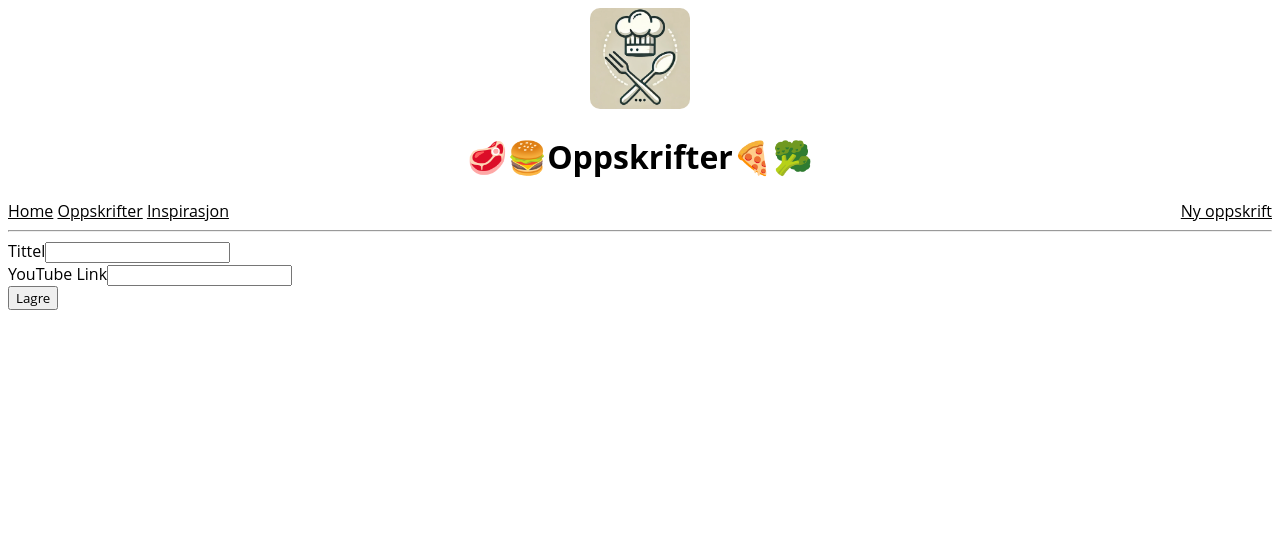
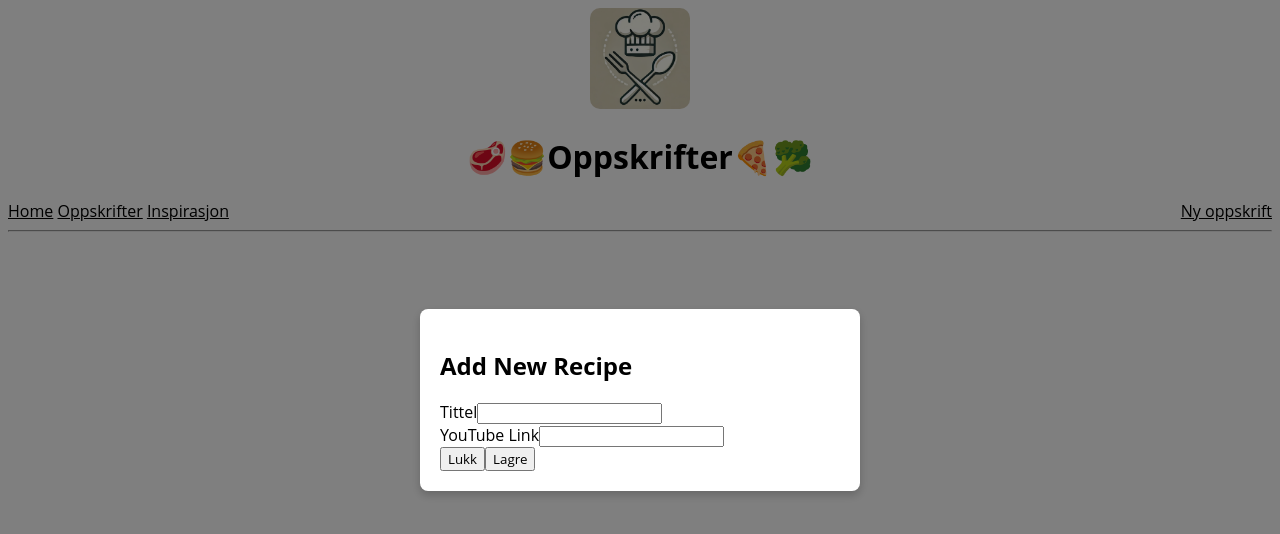
Before and after one commit to sandcomputas/data-driven-dinner, a React app in the folder food-web/: page /newRecipe in a window 1280 px wide. Shown: the top 534 px of the page. Built offline with nearby package versions, Linux system fonts and the light colour scheme; the HTML template or start-up script is replaced by a standard one.

Commit message:
new recipe popup on edit, new recipe still remains a tiny bit

```diff
--- /dev/null
+++ b/food-web/src/components/RecipeForm/RecipeForm.module.css
@@ -0,0 +1,20 @@
+.modal-overlay {
+    position: fixed;
+    top: 0;
+    left: 0;
+    width: 100%;
+    height: 100%;
+    background: rgba(0, 0, 0, 0.5);
+    display: flex;
+    justify-content: center;
+    align-items: center;
+    z-index: 1000;
+}
+
+.modal-content {
+    background: white;
+    padding: 20px;
+    width: 400px;
+    border-radius: 8px;
+    box-shadow: 0 4px 10px rgba(0, 0, 0, 0.2);
+}
--- a/food-web/src/components/RecipeForm/RecipeForm.tsx
+++ b/food-web/src/components/RecipeForm/RecipeForm.tsx
@@ -1,12 +1,15 @@
 import {UseMutationResult} from "@tanstack/react-query";
 import {useForm} from "@tanstack/react-form";
+import styles from "./RecipeForm.module.css";
 
 type Props = {
     recipe: Recipe | null
     mutation: UseMutationResult<Recipe, Error, Recipe, unknown>
+    isOpen: boolean;
+    setIsOpen: (open: boolean) => void
 }
 
-export function RecipeForm({recipe, mutation}: Props) {
+export function RecipeForm({recipe, mutation, isOpen, setIsOpen}: Props) {
 
     const form = useForm({
         defaultValues: {
@@ -27,9 +30,12 @@ export function RecipeForm({recipe, mutation}: Props) {
         }
     })
 
+    if (!isOpen) return null
 
     return (
-        <div>
+        <div className={styles["modal-overlay"]}>
+            <div className={styles["modal-content"]}>
+                <h2>{recipe ? "Edit Recipe" : "Add New Recipe"}</h2>
                 <form.Field
                     name="name"
                     children={(field) => (
@@ -56,8 +62,9 @@ export function RecipeForm({recipe, mutation}: Props) {
                         </div>
                     )}
                 />
-
+                <button onClick={() => setIsOpen(false)}>Lukk</button>
                 <button onClick={form.handleSubmit}>Lagre</button>
+            </div>
         </div>
     )
 }
--- a/food-web/src/routes/newRecipe/index.tsx
+++ b/food-web/src/routes/newRecipe/index.tsx
@@ -27,6 +27,6 @@ function NewRecipe() {
     })
 
     return (
-        <RecipeForm recipe={null} mutation={mutation} />
+        <RecipeForm recipe={null} mutation={mutation} isOpen={true} setIsOpen={() => navigate({to: "/recipes"})}/>
     )
 }
--- a/food-web/src/routes/recipes/$recipeId/index.tsx
+++ b/food-web/src/routes/recipes/$recipeId/index.tsx
@@ -10,7 +10,6 @@ export const Route = createFileRoute('/recipes/$recipeId/')({
 
 function RecipeId() {
     const [editOpen, setEditOpen] = useState(false)
-    const navigate = useNavigate()
 
     const queryClient = useQueryClient()
 
@@ -52,7 +51,7 @@ function RecipeId() {
             <h1>{data.name}</h1>
             {data.youtube != null && data.youtube != undefined && renderYoutube(data.youtube)}
             <button onClick={handleEdit}>Edit</button>
-            {editOpen && <RecipeForm recipe={data} mutation={mutation}/>}
+            <RecipeForm recipe={data} mutation={mutation} isOpen={editOpen} setIsOpen={setEditOpen}/>
         </div>
     )
 }
```
Also changed, not shown: 1 other file (tests, documents, lock files or other folders). Lines whose indentation alone changed are shown as unchanged.
